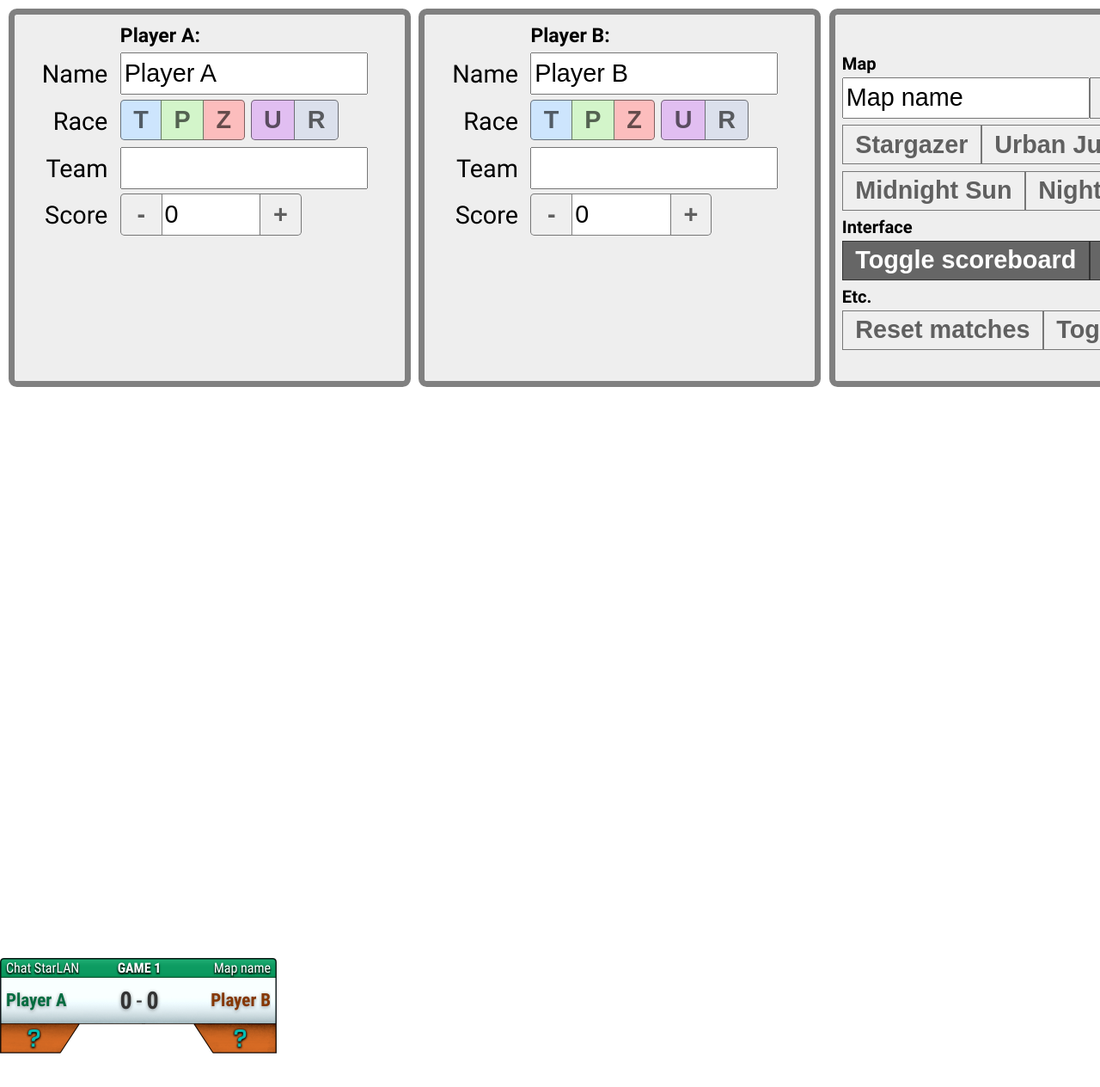
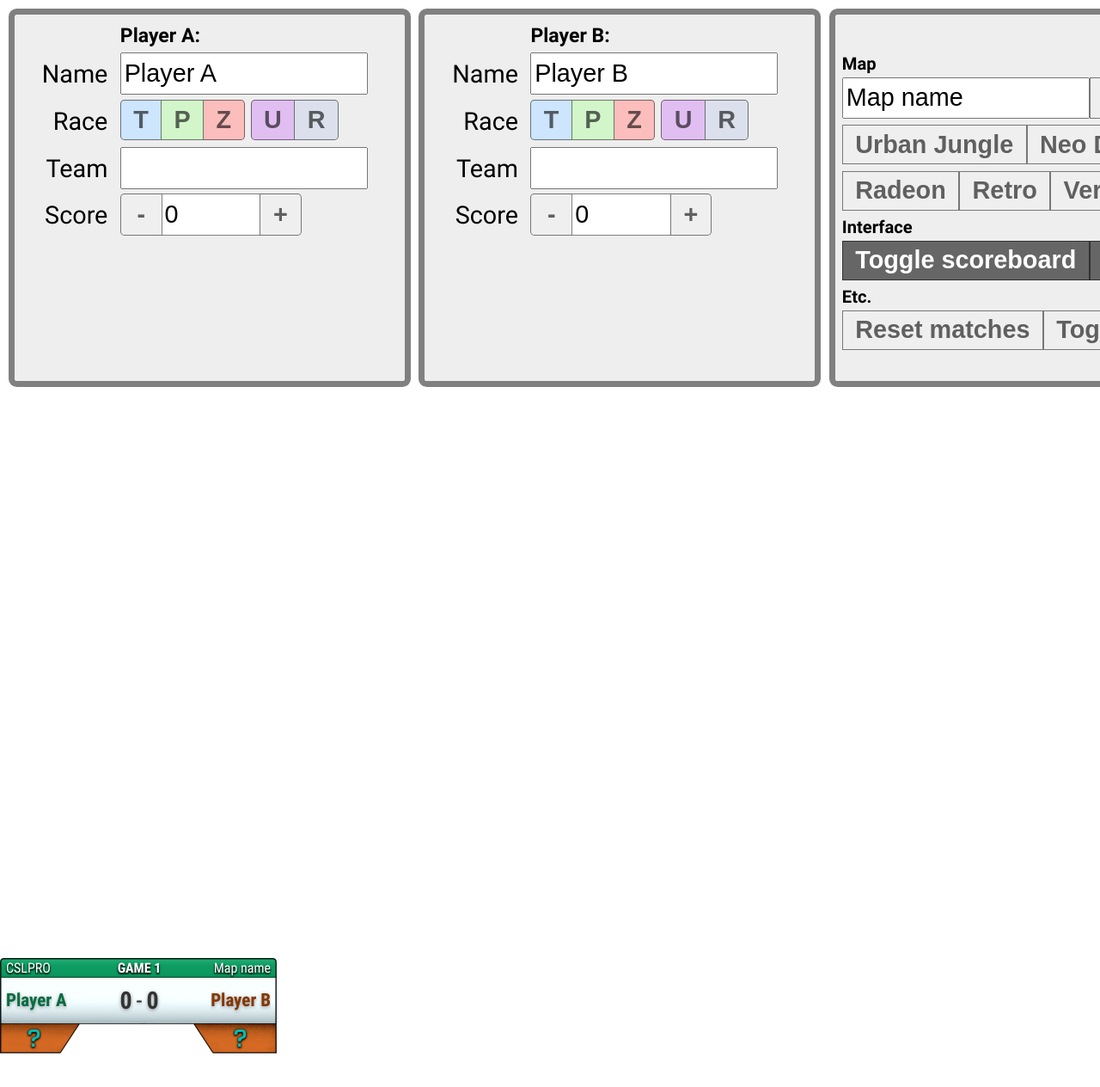
Before and after one commit to msikma/nslscore, a React (Vite) app: page / in a window 1280 px wide. Shown: the top 1264 px of the page at 86% size. Built offline with nearby package versions, Linux system fonts and the light colour scheme.

Commit message:
CSLPRO configuration

```diff
--- a/src/state/app-state.js
+++ b/src/state/app-state.js
@@ -53,8 +53,9 @@ export function useScoreboardState(setInitialValues = true, setDebugValues = fal
       replayBlockerType: null,
       isDebugging: false,
       mapName: 'Map name',
-      knownMaps: ["Stargazer", "Urban Jungle", "Tempest", "Desert Rose", "Midnight Sun", "Nightshade", "Radiance"],
-      tournamentName: 'Chat StarLAN',
+      //knownMaps: ["Stargazer", "Urban Jungle", "Tempest", "Desert Rose", "Midnight Sun", "Nightshade", "Radiance"],
+      knownMaps: ["Urban Jungle", "Neo Dark Origin", "Neo Sylphid", "Citadel", "Radeon", "Retro", "Vermeer"],
+      tournamentName: 'CSLPRO',
       __setInitialValues: true
     })
   }
```
